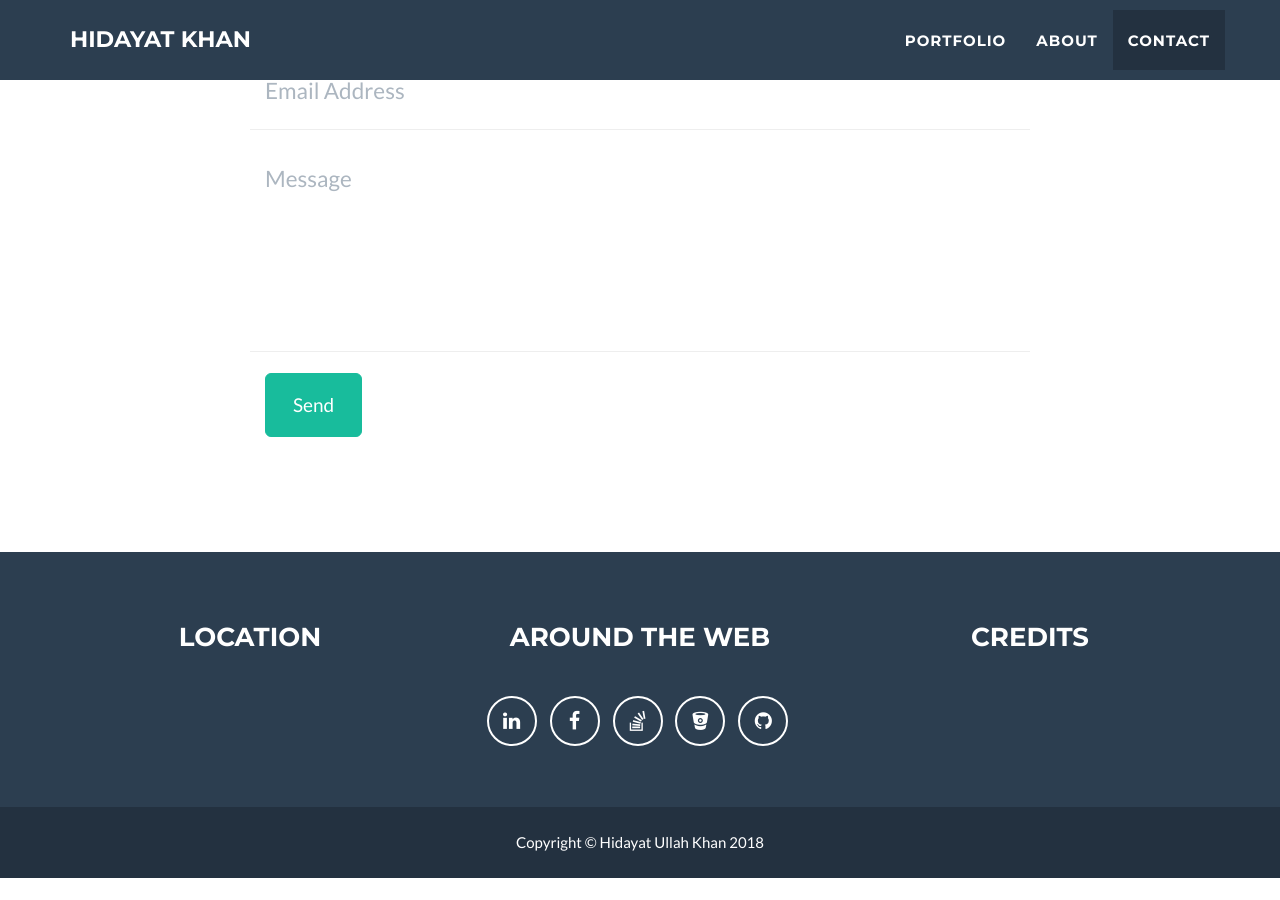
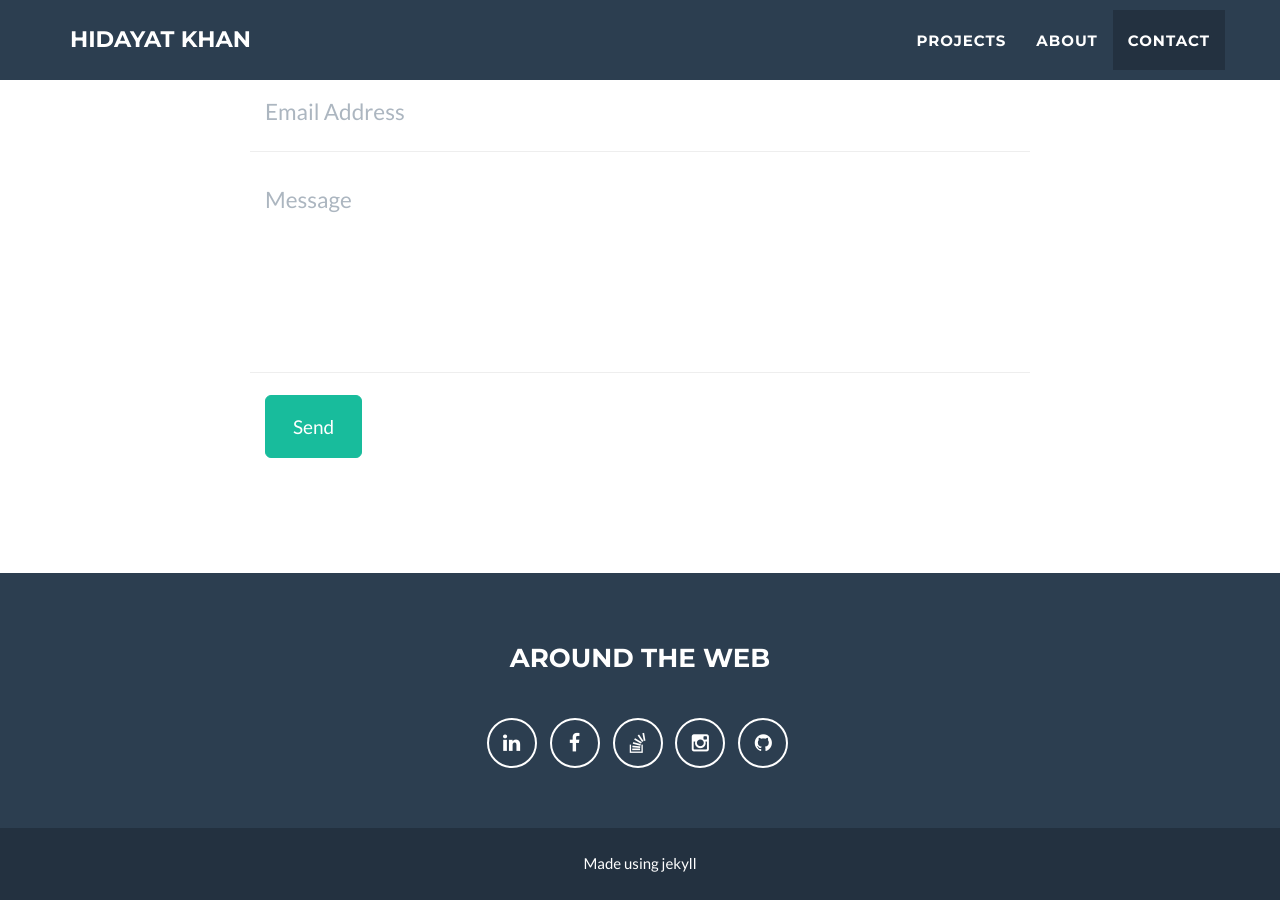
Before and after one commit to masterchef2209/masterchef2209.github.io, a Jekyll site: the page built from index.html, in a window 1280 px wide and 900 px high, scrolled down 2972 px. Built offline with Jekyll 4.4.1, drawn with Linux system fonts in a browser that asks for light colours; before the commit the page ends 3850 px from its top, so only the background shows below that.

Commit message:
updated using jekyll freelancer theme

```diff
--- a/_config.yml
+++ b/_config.yml
@@ -45,7 +45,7 @@ social:
     url:
   - title: stack-overflow
     url:
-  - title: bitbucket
+  - title: instagram
     url:
   - title: github
     url: http://github.com/masterchef2209
--- a/_includes/footer.html
+++ b/_includes/footer.html
@@ -4,7 +4,7 @@
             <div class="container">
                 <div class="row">
                     <div class="footer-col col-md-4">
-                        <h3>{{ site.footer.location }}</h3>
+                        <h3></h3>
                         <p>
                             {% for adress in site.address %}
                                 {{ adress.line }} <br>
@@ -22,7 +22,7 @@
                         </ul>
                     </div>
                     <div class="footer-col col-md-4">
-                        <h3>{{ site.footer.credits }}</h3>
+                        <h3></h3>
                         <p>{{ site.credits }}</p>
                     </div>
                 </div>
@@ -32,7 +32,7 @@
             <div class="container">
                 <div class="row">
                     <div class="col-lg-12">
-                        Copyright &copy; {{ site.footer.copyright }} 20{{ site.time | date: '%y' }}
+                        Made using jekyll
                     </div>
                 </div>
             </div>
--- a/_includes/nav.html
+++ b/_includes/nav.html
@@ -19,7 +19,7 @@
                         <a href="#page-top"></a>
                     </li>
                     <li class="page-scroll">
-                        <a href="#portfolio">Portfolio</a>
+                        <a href="#portfolio">Projects</a>
                     </li>
                     <li class="page-scroll">
                         <a href="#about">About</a>
--- a/_includes/portfolio_grid.html
+++ b/_includes/portfolio_grid.html
@@ -2,10 +2,11 @@
     <!-- Portfolio Grid Section -->
     <section id="portfolio">
     	<img class="img-responsive img-circle center-block" src="img/profile1.png" alt="" height=200 width=200>
+    	<br/>
         <div class="container">
             <div class="row">
                 <div class="col-lg-12 text-center">
-                    <h2>Portfolio</h2>
+                    <h2>Projects</h2>
                     <hr class="star-primary">
                 </div>
             </div>
```
